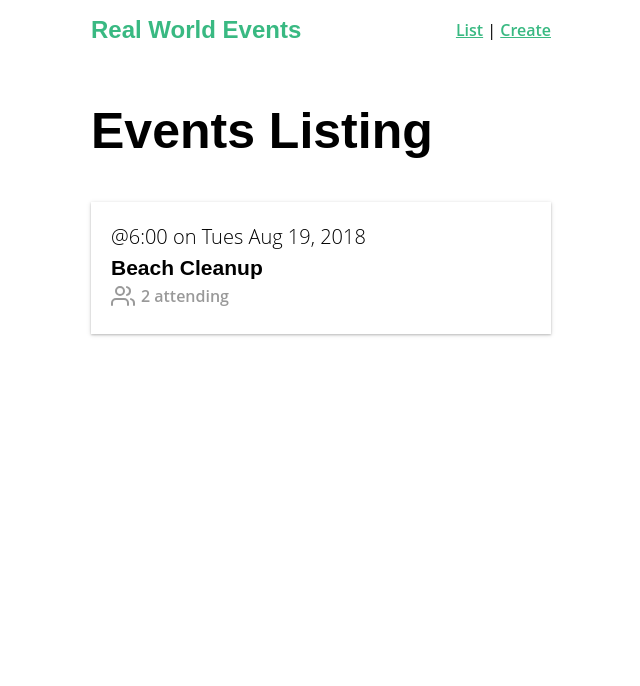
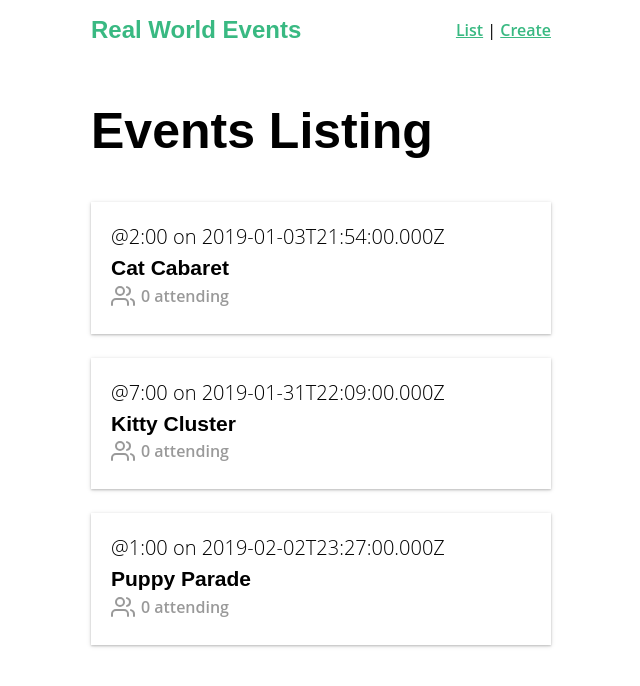
Before and after one commit to itkilleddave/lesson9-axios-start, a Vue app: page / in a window 1280 px wide. Shown: the top 686 px of the page, without its empty margins (319-959 px from the left). Built offline with nearby package versions, Linux system fonts and the light colour scheme; data requests are answered from the project's data file.

Commit message:
event cards feeding from api data

```diff
--- a/src/components/EventCard.vue
+++ b/src/components/EventCard.vue
@@ -1,5 +1,5 @@
 <template>
-  <router-link class="event-link" :to="{ name: 'event-show', params: { id: '1' } }">
+  <router-link class="event-link" :to="{ name: 'event-show', params: { id: event.id } }">
     <div class="event-card -shadow">
       <span class="eyebrow">@{{ event.time }} on {{ event.date }}</span>
       <h4 class="title">{{ event.title }}</h4>
@@ -10,20 +10,11 @@
 
 <script>
 export default {
-  data() {
-    return {
-      event: {
-        id: 1,
-        title: 'Beach Cleanup',
-        date: 'Tues Aug 19, 2018',
-        time: '6:00',
-        attendees: [
-          { id: 'abc123', name: 'Adam Jahr' },
-          { id: 'def456', name: 'Gregg Pollack' }
-        ]
-      }
+  props: {
+    event: {
+      type: Object
     }
-  }
+  },
 }
 </script>
 
--- a/src/views/EventList.vue
+++ b/src/views/EventList.vue
@@ -1,7 +1,7 @@
 <template>
   <div>
     <h1>Events Listing</h1>
-    <EventCard/>
+    <EventCard v-for="event in events" :key="event.id" :event="event"/>
   </div>
 </template>
 
@@ -13,11 +13,16 @@ export default {
   components: {
     EventCard
   },
+  data() {
+    return {
+      events: []
+    }
+  },
   created() {
     axios
     .get('http://localhost:3000/events')
     .then(response => {
-      console.log(response.data)
+      this.events = response.data
     })
     .catch(error => {
       console.log(error)
```
